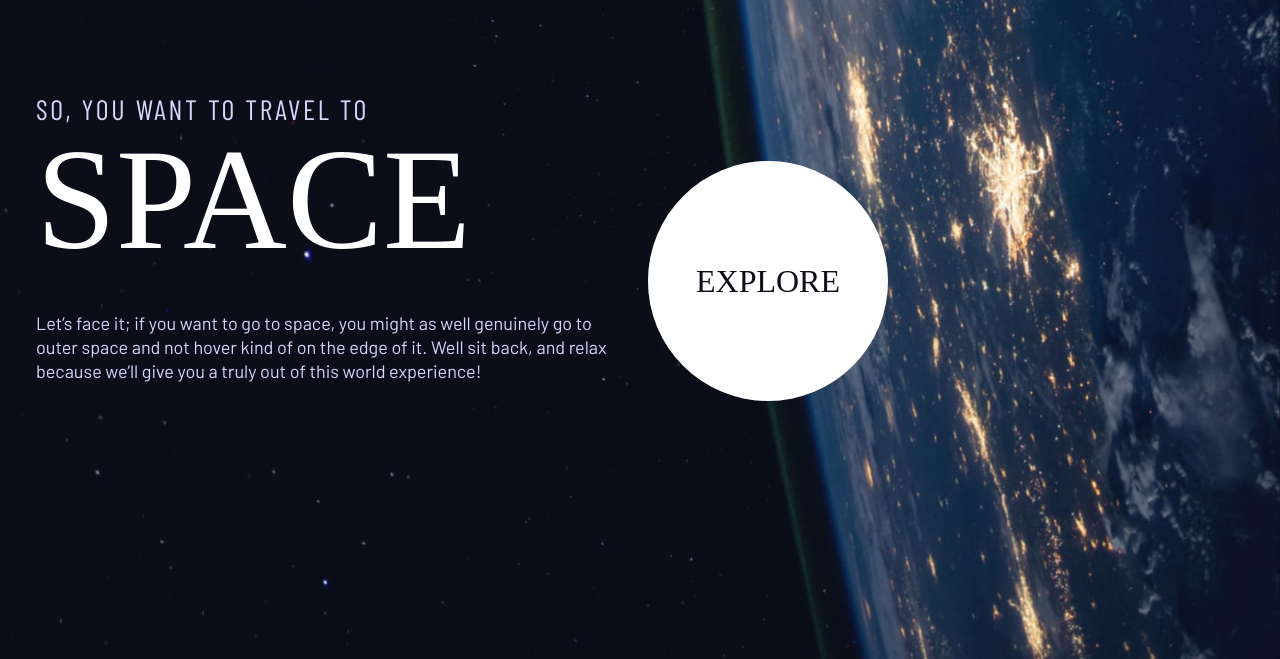
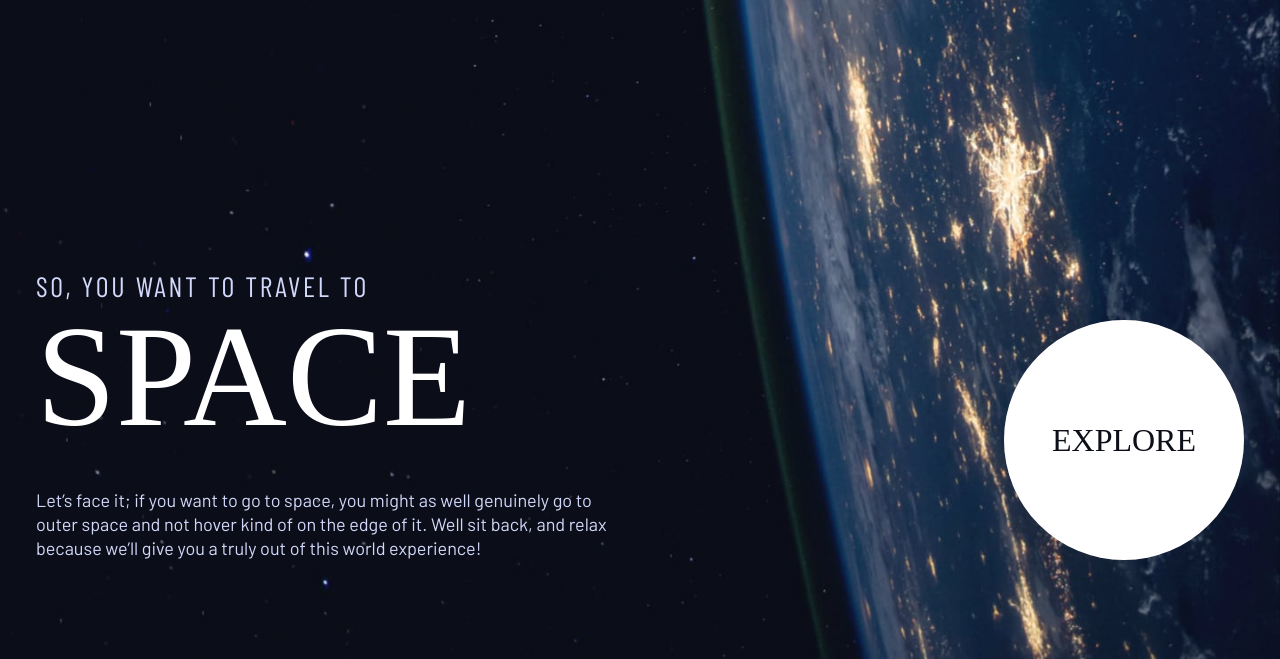
Before and after one commit to jrparente/fem-space-travel-multipage-website, a plain HTML site: page index.html in a window 1280 px wide. Shown: the part 141-800 px from the top of the page. Drawn offline with nearby package versions, Linux system fonts and the light colour scheme; a web font is replaced by a local one.

Commit message:
Fixed  grid layout for bigger screens on hero section

```diff
--- a/index.css
+++ b/index.css
@@ -316,10 +316,21 @@ for people that prefer not to see them */
   text-align: center;
 }
 
-@media (min-width: 1220px) {
+@media (min-width: 1024px) {
   .hero {
     grid-template-columns: repeat(2, 1fr);
     text-align: left;
+    min-height: 70%;
+  }
+
+  .hero-left {
+    justify-self: start;
+    align-self: end;
+  }
+
+  .hero-right {
+    justify-self: end;
+    align-self: end;
   }
 }
 
@@ -364,7 +375,7 @@ for people that prefer not to see them */
   opacity: 0.25;
 }
 
-@media (min-width: 1220px) {
+@media (min-width: 1024px) {
   .menu::before {
     max-width: 20%;
     height: 1px;
```
